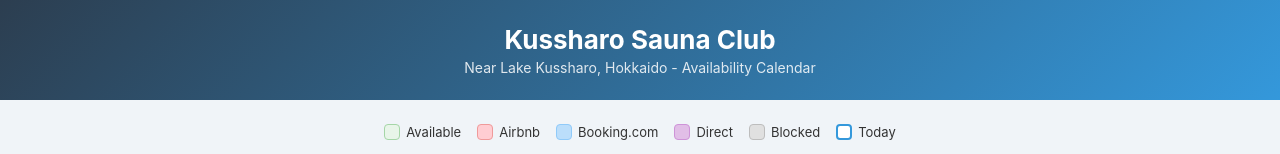
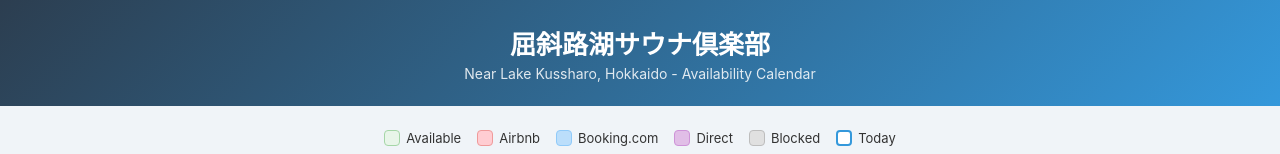
Before and after one commit to takashik03-boop/kushitukun, a website: page index.html in a window 1280 px wide. Shown: the top 154 px of the page. Drawn offline with Linux system fonts and the light colour scheme; no server answers.

Commit message:
Change title to Japanese: 屈斜路湖サウナ倶楽部

```diff
--- a/index.html
+++ b/index.html
@@ -3,7 +3,7 @@
 <head>
   <meta charset="UTF-8">
   <meta name="viewport" content="width=device-width, initial-scale=1.0">
-  <title>Kussharo Sauna Club - Availability</title>
+  <title>屈斜路湖サウナ倶楽部 - Availability</title>
   <style>
     * { margin: 0; padding: 0; box-sizing: border-box; }
 
@@ -214,7 +214,7 @@
 <body>
 
   <header>
-    <h1>Kussharo Sauna Club</h1>
+    <h1>屈斜路湖サウナ倶楽部</h1>
     <p>Near Lake Kussharo, Hokkaido - Availability Calendar</p>
   </header>
 
```
